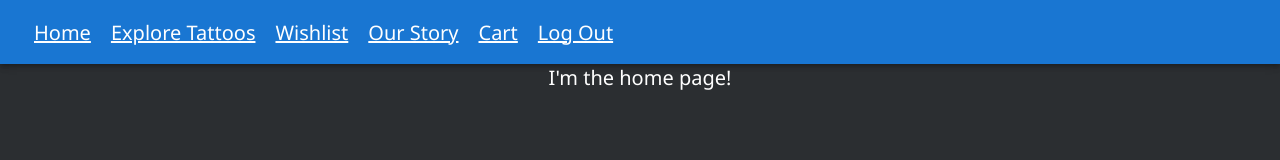
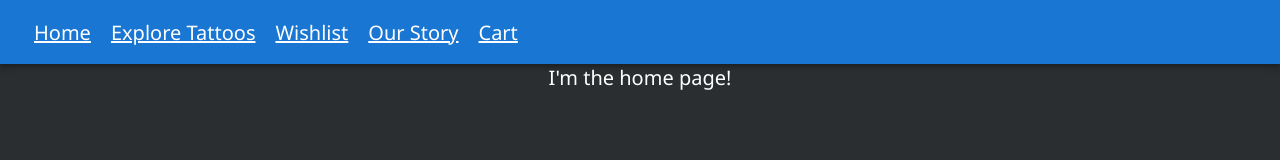
Before and after one commit to patchwork109/phase-5-project-INKY, a React (Create React App) app in the folder client/: page / in a window 1280 px wide. Shown: the top 160 px of the page. Built offline with nearby package versions, Linux system fonts and the light colour scheme; no server answers.

Commit message:
Add conditional view for Log Out button

```diff
--- a/client/src/components/App.js
+++ b/client/src/components/App.js
@@ -6,7 +6,6 @@ import TattooContainer from "./TattooContainer";
 import Wishlist from "./Wishlist";
 import OurStory from "./OurStory";
 import Cart from "./Cart";
-import Login from "./Login";
 
 function App() {
 
@@ -34,7 +33,7 @@ function App() {
 		<div className="app">
 			<header className="App-header">
 				<Router>
-				<NavBar onLogout={setUser}/>
+				<NavBar user={user} onLogout={setUser}/>
 					<Switch>
 						<Route exact path="/">
 							<HomePage/>
--- a/client/src/components/LoginForm.js
+++ b/client/src/components/LoginForm.js
@@ -17,7 +17,7 @@ function LoginForm({user, onLogin}) {
         .then((user) => onLogin(user));
 
         console.log(user)
-        history.push('/')
+        history.push('/tattoos')
     }
 
     return (
--- a/client/src/components/NavBar.js
+++ b/client/src/components/NavBar.js
@@ -4,7 +4,7 @@ import AppBar from '@mui/material/AppBar';
 import Toolbar from '@mui/material/Toolbar';
 import Box from '@mui/material/Box';
 
-function NavBar ({onLogout}) {
+function NavBar ({user, onLogout}) {
 
     const handleLogoutClick = () => {
         fetch("/logout", {
@@ -22,7 +22,7 @@ function NavBar ({onLogout}) {
                         <NavLink className="navBar" exact to="/wishlist">Wishlist</NavLink>
                         <NavLink className="navBar" exact to="/ourstory">Our Story</NavLink>
                         <NavLink className="navBar" exact to="/cart">Cart</NavLink>
-                        <NavLink className="navBar" exact to="/" onClick={handleLogoutClick}>Log Out</NavLink>
+                        <NavLink className="navBar" exact to="/" onClick={handleLogoutClick}>{(user===null)? "":"Log Out"}</NavLink>
                     </Toolbar>
                 </AppBar>
             </Box>
--- a/client/src/components/SignUpForm.js
+++ b/client/src/components/SignUpForm.js
@@ -24,7 +24,7 @@ function SignUpForm({onLogin}) {
         .then((r) => r.json())
         .then((user) => onLogin(user));
 
-        history.push('/')
+        history.push('/tattoos')
     }
 
     return (
```
Also changed, not shown: 2 other files (tests, documents, lock files or other folders).
